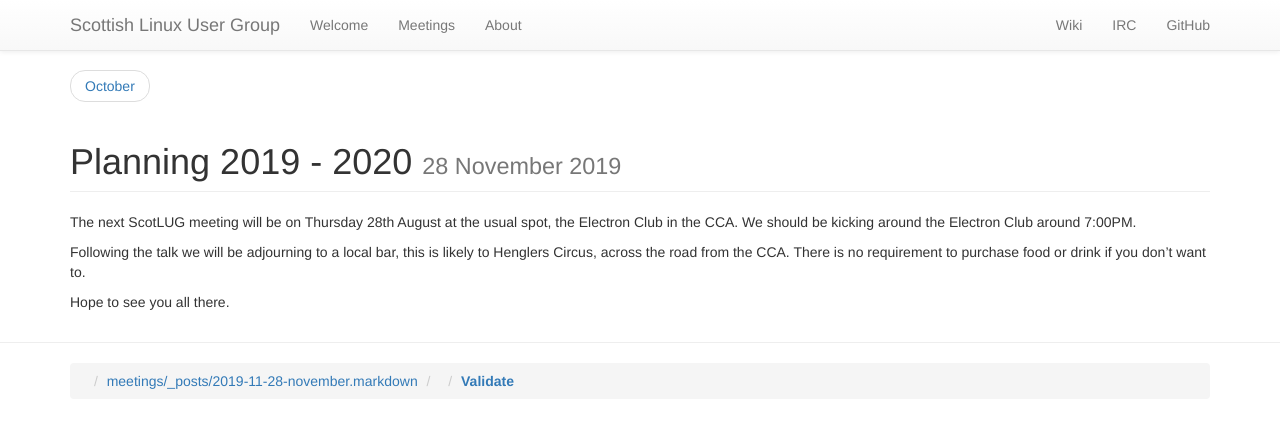
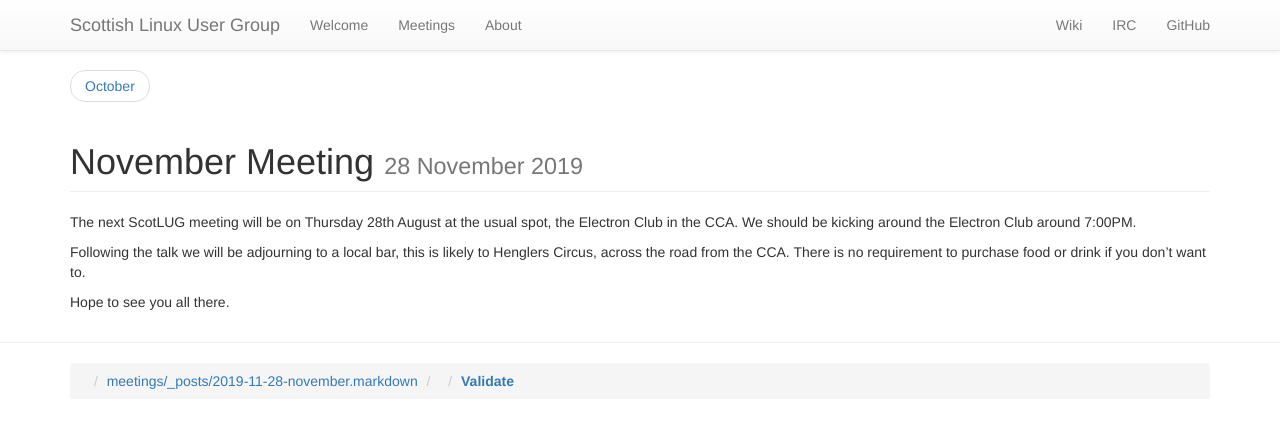
Before and after one commit to ScotLUG/scotlug.github.io, a Jekyll site: the page built from meetings/_posts/2019-11-28-november.markdown, in a window 1280 px wide. Shown: the top 428 px of the page. Built offline with Jekyll 4.4.1, drawn with Linux system fonts in a browser that asks for light colours; nearby versions of some CDN libraries; library files that are not in the unit come from our copies.

Commit message:
remember to change title

```diff
--- a/meetings/_posts/2019-11-28-november.markdown
+++ b/meetings/_posts/2019-11-28-november.markdown
@@ -1,5 +1,5 @@
 ---
-title: Planning 2019 - 2020
+title: November Meeting
 ---
 
 The next ScotLUG meeting will be on Thursday 28th August at the usual spot, the Electron Club in the CCA. We should be kicking around the Electron Club around 7:00PM.
```
